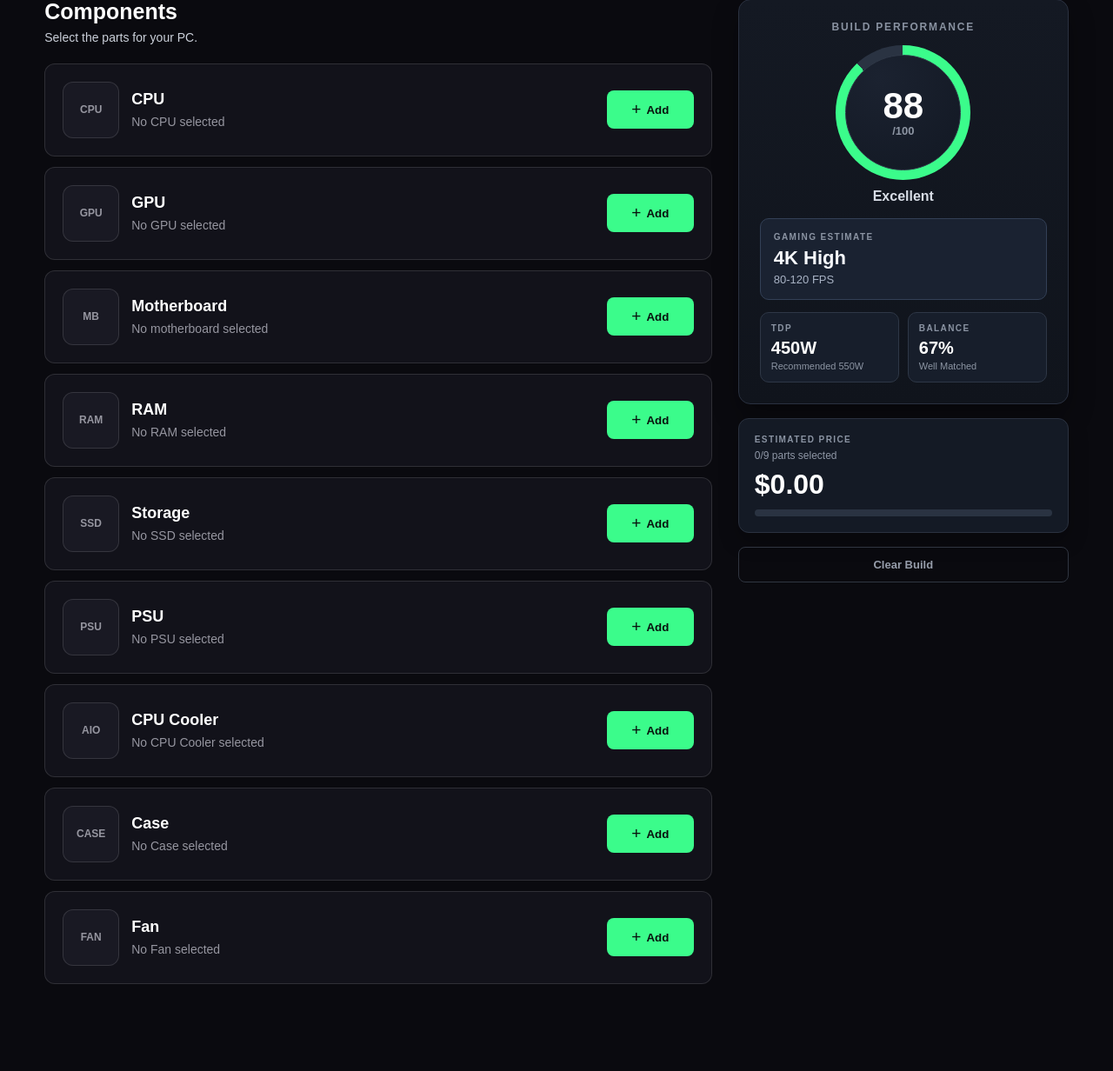
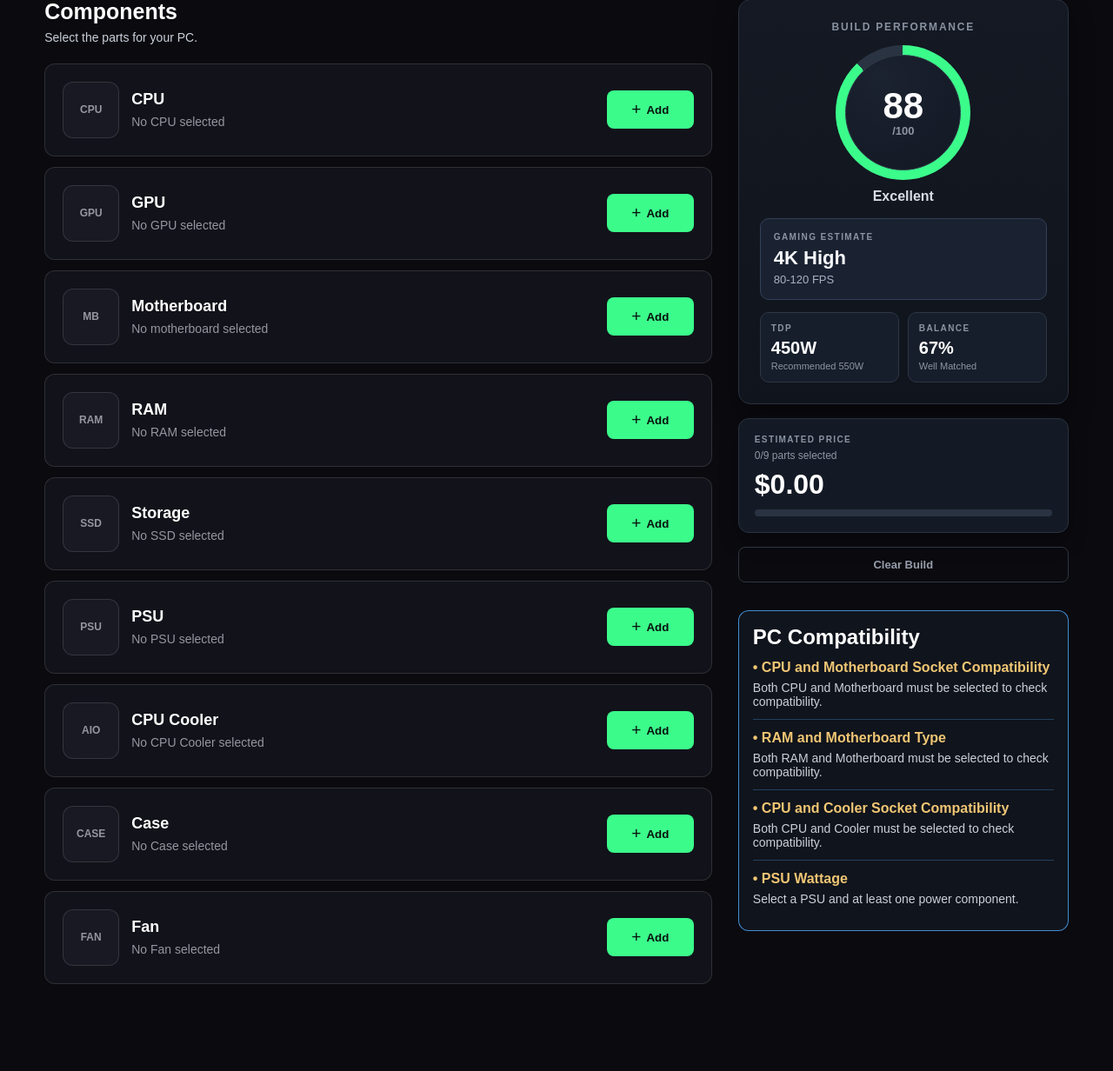
Before and after one commit to Arush2008/PC-Info-guide, a Flask app: page /PC_builder in a window 1280 px wide. Shown: the part 303-1535 px from the top of the page at 87% size. Run offline with Flask 3, Linux system fonts and the light colour scheme.

Commit message:
finished working compatibility feature where I can see if parts can work with each other or not.

```diff
--- a/static/style.css
+++ b/static/style.css
@@ -1471,3 +1471,49 @@ body.modal_open {
     outline: none;
     border-color: #3bfc8b;
 }
+
+
+
+
+
+.compatibility_section {
+    margin-top: 16px;
+    padding: 16px;
+    border: 1px solid rgba(80, 170, 255, 0.8);
+    border-radius: 12px;
+    background: #10141c;
+}
+
+.compatibility_check {
+    padding: 12px 0;
+    border-bottom: 1px solid rgba(80, 170, 255, 0.3);
+}
+
+.compatibility_check:last-child {
+    border-bottom: 0;
+}
+
+.compatibility_check h3 {
+    font-size: 16px;
+    margin-bottom: 6px;
+}
+
+.compatibility_check p {
+    color: #cbd0da;
+    font-size: 14px;
+}
+
+.compatible {
+    color: #3bfc8b;
+    font-weight: 700;
+}
+
+.incompatible {
+    color: #ff6b6b;
+    font-weight: 700;
+}
+
+.pending {
+    color: #f0c674;
+    font-weight: 700;
+}
--- a/templates/PC_builder.html
+++ b/templates/PC_builder.html
@@ -345,6 +345,17 @@
             <button class="clear_button" type="button">
                 Clear Build
             </button>
+
+            <div class="compatibility_section">
+                <h2>PC Compatibility</h2>
+
+                <div id="compatibilityResults">
+                    <p class="not_selected">
+                        Select components to check compatibility.
+                    </p>
+                </div>
+            </div>
+
         </aside>
 
     </section>
@@ -373,10 +384,10 @@ const pickerList = document.getElementById("pickerList");
 const pickerTitle = document.getElementById("pickerTitle");
 const pickerSearch = document.getElementById("pickerSearch");
 const closeButton = document.getElementById("pickerClose");
-
 const estimatedPrice = document.getElementById("estimatedPrice");
 const partsCount = document.getElementById("partsCount");
 const priceProgressFill = document.getElementById("priceProgressFill");
+const compatibilityResults = document.getElementById("compatibilityResults");
 
 let activeButton = null;
 
@@ -457,10 +468,50 @@ function updateComponentRows(summary) {
     });
 }
 
+async function getCompatibilityResults() {
+    const response = await fetch("/api/builder/compatibility");
+    if (!response.ok) {
+        return[];
+    }
+    const data = await response.json();
+    return data.results;
+}
+
+function updateCompatibilityResults(results) {
+    compatibilityResults.innerHTML = "";
+
+    results.forEach((result) => {
+        const check = document.createElement("div");
+        check.className = "compatibility_check";
+        const title = document.createElement("h3");
+        const reason = document.createElement("p");
+        if (result.compatible == true) {
+            title.textContent = `✓ ${result.name}`;
+            title.className = "compatible";
+        } else if (result.compatible == false) {
+            title.textContent = `✗ ${result.name}`;
+            title.className = "incompatible";
+        } else {
+            title.textContent = `• ${result.name}`;
+            title.className = "pending";
+        }
+
+        reason.textContent = result.reason;
+        check.appendChild(title);
+        check.appendChild(reason);
+        compatibilityResults.appendChild(check);
+    });
+}
+
+async function updateCompatibility() {
+    const results = await getCompatibilityResults();
+    updateCompatibilityResults(results);
+}
 
 function applySummary(summary) {
     updateSummary(summary);
     updateComponentRows(summary);
+    updateCompatibility();
 }
 
 
--- a/views.py
+++ b/views.py
@@ -33,6 +33,155 @@ COMPONENT_MODELS = {
     "case": (Case, "case_id"),
     "fan": (Fan, "fan_id"),
 }
+
+
+def get_power_usage(item):
+    try:
+        return int(float(item.power_usage or 0))
+    except (TypeError, ValueError):
+        return 0
+
+
+def check_compatibility(build):
+    results = {}
+
+    for component_type, (model, _) in COMPONENT_MODELS.items():
+        component_id = build.get(component_type)
+        if component_id:
+            results[component_type] = db.session.get(model, component_id)
+        else:
+            results[component_type] = None
+
+    cpu = results.get("cpu")
+    gpu = results.get("gpu")
+    motherboard_item = results.get("motherboard")
+    ram = results.get("ram")
+    storage = results.get("storage")
+    psu = results.get("psu")
+    cooler = results.get("cooler")
+    fan = results.get("fan")
+
+    checks = []
+
+    if cpu and motherboard_item:
+        is_compatible = cpu.socket.lower() == motherboard_item.socket.lower()
+        checks.append({
+            "name": "CPU and Motherboard Socket Compatibility",
+            "compatible": is_compatible,
+            "reason": (
+                f"Both use {cpu.socket}."
+                if is_compatible
+                else f"CPU uses {cpu.socket}, but motherboared uses "
+                    f"{motherboard_item.socket}."
+            )
+        })
+    else:
+        checks.append({
+            "name": "CPU and Motherboard Socket Compatibility",
+            "compatible": None,
+            "reason": (
+                "Both CPU and Motherboard must be selected to check "
+                "compatibility."
+            )
+        })
+
+    if ram and motherboard_item:
+        is_compatible = (
+            ram.ram_type.lower() == motherboard_item.ram_type.lower()
+        )
+
+        checks.append({
+            "name": "RAM and Motherboard Type",
+            "compatible": is_compatible,
+            "reason": (
+                f"Both use {ram.ram_type}."
+                if is_compatible
+                else f"RAM uses {ram.ram_type}, but motherboard uses "
+                    f"{motherboard_item.ram_type}."
+            )
+        })
+    else:
+        checks.append({
+            "name": "RAM and Motherboard Type",
+            "compatible": None,
+            "reason": (
+                "Both RAM and Motherboard must be selected to check "
+                "compatibility."
+            )
+        })
+
+    if cpu and cooler:
+        is_compatible = cpu.socket.lower() in cooler.socket_support.lower()
+        checks.append({
+            "name": "CPU and Cooler Socket Compatibility",
+            "compatible": is_compatible,
+            "reason": (
+                f"Cooler supports {cooler.socket_support}."
+                if is_compatible
+                else f"Cooler supports {cooler.socket_support}, but CPU uses "
+                    f"{cpu.socket}."
+            )
+        })
+    else:
+        checks.append({
+            "name": "CPU and Cooler Socket Compatibility",
+            "compatible": None,
+            "reason": (
+                "Both CPU and Cooler must be selected to check "
+                "compatibility."
+            )
+        })
+
+    power_parts = [
+        part for part in [
+            cpu, gpu, motherboard_item, ram, storage, cooler, fan
+        ]
+        if part is not None
+    ]
+
+    if psu and power_parts:
+        total_power = sum(
+            get_power_usage(part)
+            for part in power_parts
+        )
+
+        recommended_wattage = round(total_power * 1.2)
+
+        is_compatible = psu.wattage >= recommended_wattage
+
+        checks.append({
+            "name": "PSU Wattage",
+            "compatible": is_compatible,
+            "reason": (
+                f"Build uses about {total_power}W. "
+                f"{psu.wattage}W PSU meets the "
+                f"{recommended_wattage}W recommendation."
+                if is_compatible
+                else
+                f"Build uses about {total_power}W and needs about "
+                f"{recommended_wattage}W. "
+                f"Your PSU is only {psu.wattage}W."
+            )
+        })
+
+    else:
+        checks.append({
+            "name": "PSU Wattage",
+            "compatible": None,
+            "reason": (
+                "Select a PSU and at least one power component."
+            )
+        })
+
+    return checks
+
+
+@views.route("/api/builder/compatibility")
+def builder_compatibility():
+    build = session.get("build", {})
+    return jsonify({
+        "results": check_compatibility(build)
+    })
 
 
 def get_component_options(component_type, search_text=""):
```
Also changed, not shown: database.py (+7 -0 lines), seed.py (+36 -47 lines), instance/project.db.
